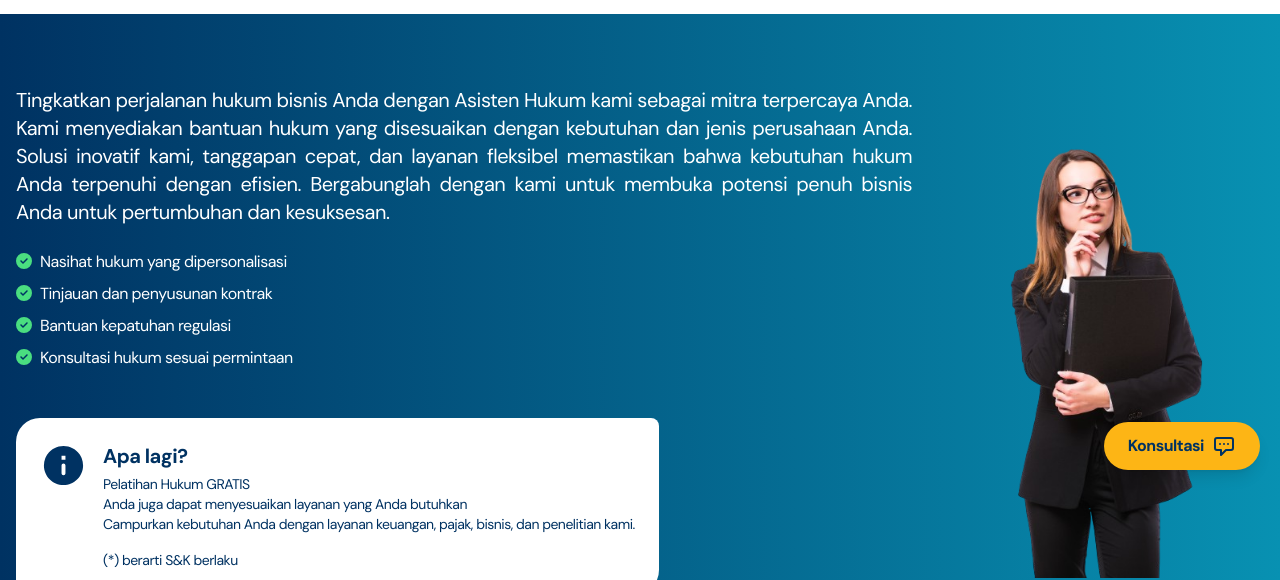
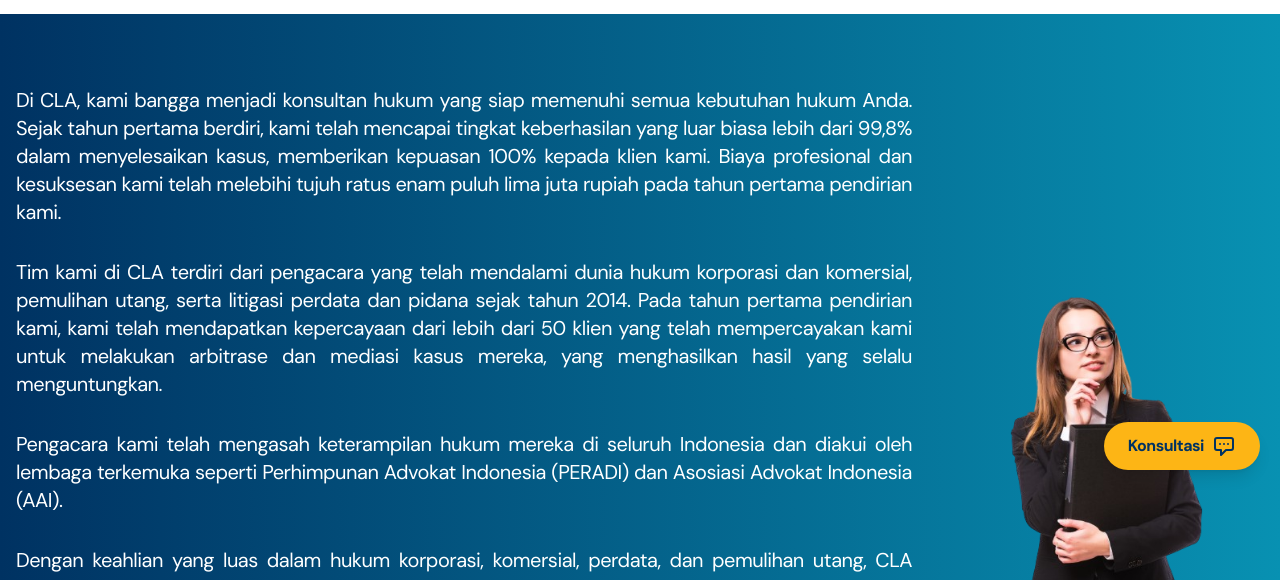
Before and after one commit to nctrnlman/client-cla-indonesia, a React (Vite) app: page /legal-associate in a window 1280 px wide. Shown: the part 310-890 px from the top of the page. Built offline with nearby package versions, Linux system fonts and the light colour scheme.

Commit message:
adjust content legal associate

```diff
--- a/src/components/legal-associate/Hero.jsx
+++ b/src/components/legal-associate/Hero.jsx
@@ -18,7 +18,7 @@
   );
 
   return (
-    <div className="pt-20 ">
+    <div className="pt-20">
       <div className="flex flex-col justify-center gap-4 items-center mx-auto h-full text-center">
         <button className="bg-secondary p-4 px-6 rounded-full text-primary font-extrabold text-base md:text-lg transition duration-300">
           {t("hero.aboutButton")}
@@ -33,9 +33,18 @@
           {/* text */}
           <div className="text-white max-w-4xl">
             <p className="text-justify text-base md:text-lg lg:text-xl py-4">
-              {t("hero.description")}
+              {t("hero.intro")}
             </p>
-            <ul className="text-left space-y-2 py-2">
+            <p className="text-justify text-base md:text-lg lg:text-xl py-4">
+              {t("hero.team")}
+            </p>
+            <p className="text-justify text-base md:text-lg lg:text-xl py-4">
+              {t("hero.recognition")}
+            </p>
+            <p className="text-justify text-base md:text-lg lg:text-xl py-4">
+              {t("hero.expertise")}
+            </p>
+            {/* <ul className="text-left space-y-2 py-2">
               {t("hero.features", { returnObjects: true }).map(
                 (item, index) => (
                   <MotionText key={index} delay={0.8 + index * 0.1}>
@@ -49,7 +58,7 @@
                   </MotionText>
                 )
               )}
-            </ul>
+            </ul> */}
             <div className="bg-white text-primary w-full md:w-fit flex p-6 rounded-lg gap-4 rounded-tl-3xl rounded-br-3xl mt-10">
               {/* icon */}
               <div>
--- a/src/locales/en/legalAssociate.json
+++ b/src/locales/en/legalAssociate.json
@@ -2,7 +2,10 @@
   "hero": {
     "aboutButton": "ABOUT",
     "title": "LEGAL ASSOCIATE",
-    "description": "Elevate your business's legal journey with our Legal Associate as your trusted partner. We provide tailored legal assistance to suit your company's needs and type. Our innovative solutions, prompt responses, and flexible services ensure your legal needs are met efficiently. Join us to unlock your business's full potential for growth and success.",
+    "intro": "At CLA, we pride ourselves on being your go-to legal consultants, ready to cater to all your legal needs. Since the first year of our inception, we've achieved an astounding success rate of over 99.8% in settling cases, leaving our clients with 100% satisfaction. Our combined professional and success fees have exceeded seven hundred sixty-five million rupiah in our first year of incorporation.",
+    "team": "Our team at CLA is composed of lawyers who have been deeply immersed in the world of corporate and commercial law, debt recovery, as well as civil and criminal litigation since 2014. In our first year of incorporation, we've earned the trust of over 50 clients who have entrusted us with the responsibility of arbitrating and mediating their cases, leading to consistently favorable outcomes.",
+    "recognition": "Our lawyers have honed their legal skills across Indonesia and are recognized by esteemed institutions such as the Indonesian Advocates Association (Perhimpunan Advokat Indonesia - PERADI) and the Indonesian Lawyers Association (Asosiasi Advokat Indonesia - AAI).",
+    "expertise": "With our extensive expertise in corporate, commercial, civil law, and debt recovery, CLA is the preferred choice for landlords, tenants, businesses of all sizes, private foundations, individuals, and families seeking to safeguard their rights and interests. We're here to stand by your side and provide the legal support you need.",
     "features": [
       "Personalized legal advice",
       "Contract review and drafting",
--- a/src/locales/id/legalAssociate.json
+++ b/src/locales/id/legalAssociate.json
@@ -2,7 +2,10 @@
   "hero": {
     "aboutButton": "TENTANG",
     "title": "ASSISTEN HUKUM",
-    "description": "Tingkatkan perjalanan hukum bisnis Anda dengan Asisten Hukum kami sebagai mitra terpercaya Anda. Kami menyediakan bantuan hukum yang disesuaikan dengan kebutuhan dan jenis perusahaan Anda. Solusi inovatif kami, tanggapan cepat, dan layanan fleksibel memastikan bahwa kebutuhan hukum Anda terpenuhi dengan efisien. Bergabunglah dengan kami untuk membuka potensi penuh bisnis Anda untuk pertumbuhan dan kesuksesan.",
+    "intro": "Di CLA, kami bangga menjadi konsultan hukum yang siap memenuhi semua kebutuhan hukum Anda. Sejak tahun pertama berdiri, kami telah mencapai tingkat keberhasilan yang luar biasa lebih dari 99,8% dalam menyelesaikan kasus, memberikan kepuasan 100% kepada klien kami. Biaya profesional dan kesuksesan kami telah melebihi tujuh ratus enam puluh lima juta rupiah pada tahun pertama pendirian kami.",
+    "team": "Tim kami di CLA terdiri dari pengacara yang telah mendalami dunia hukum korporasi dan komersial, pemulihan utang, serta litigasi perdata dan pidana sejak tahun 2014. Pada tahun pertama pendirian kami, kami telah mendapatkan kepercayaan dari lebih dari 50 klien yang telah mempercayakan kami untuk melakukan arbitrase dan mediasi kasus mereka, yang menghasilkan hasil yang selalu menguntungkan.",
+    "recognition": "Pengacara kami telah mengasah keterampilan hukum mereka di seluruh Indonesia dan diakui oleh lembaga terkemuka seperti Perhimpunan Advokat Indonesia (PERADI) dan Asosiasi Advokat Indonesia (AAI).",
+    "expertise": "Dengan keahlian yang luas dalam hukum korporasi, komersial, perdata, dan pemulihan utang, CLA adalah pilihan utama bagi pemilik tanah, penyewa, bisnis dari berbagai ukuran, yayasan swasta, individu, dan keluarga yang mencari perlindungan hak dan kepentingan mereka. Kami siap mendampingi Anda dan memberikan dukungan hukum yang Anda butuhkan.",
     "features": [
       "Nasihat hukum yang dipersonalisasi",
       "Tinjauan dan penyusunan kontrak",
--- a/src/locales/zh/legalAssociate.json
+++ b/src/locales/zh/legalAssociate.json
@@ -2,7 +2,10 @@
   "hero": {
     "aboutButton": "关于",
     "title": "法律助理",
-    "description": "通过我们的法律助理提升您的业务法律旅程。我们提供量身定制的法律援助，以满足您公司需求和类型。我们的创新解决方案、快速响应和灵活服务确保高效满足您的法律需求。加入我们，释放您的业务全部潜力，实现增长和成功。",
+    "intro": "在CLA，我们以成为您首选的法律顾问为荣，随时满足您所有的法律需求。自成立的第一年起，我们在解决案件方面取得了惊人的成功率，超过99.8%，为我们的客户带来了100%的满意度。在成立的第一年，我们的专业费和成功费已超过七亿六千五百万印尼盾。",
+    "team": "CLA的团队由自2014年以来深耕于公司法和商业法、债务追讨以及民事和刑事诉讼领域的律师组成。在成立的第一年，我们赢得了超过50位客户的信任，这些客户委托我们为他们的案件进行仲裁和调解，取得了持续有利的结果。",
+    "recognition": "我们的律师在整个印度尼西亚磨练了他们的法律技能，并得到了如印尼律师协会（PERADI）和印尼律师协会（AAI）等著名机构的认可。",
+    "expertise": "凭借在公司法、商业法、民事法和债务追讨方面的丰富经验，CLA是房东、租户、各种规模的企业、私人基金会、个人和家庭寻求保护其权利和利益的首选。我们随时准备为您提供所需的法律支持。",
     "features": [
       "个性化法律建议",
       "合同审查和起草",
```
